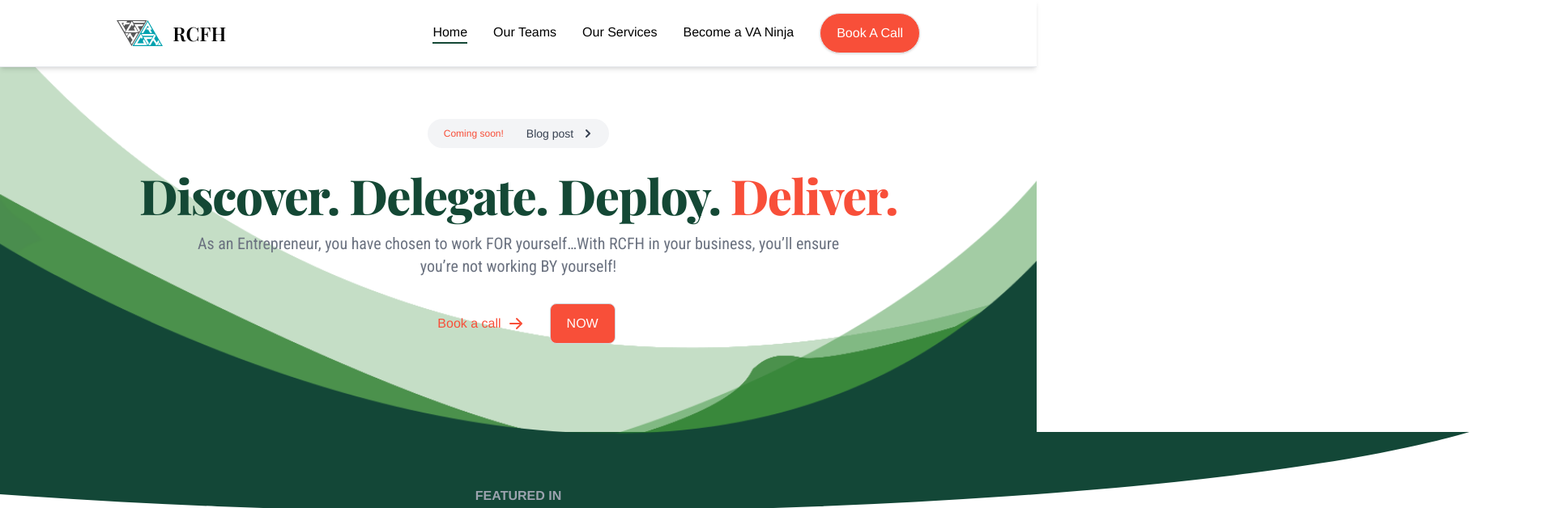
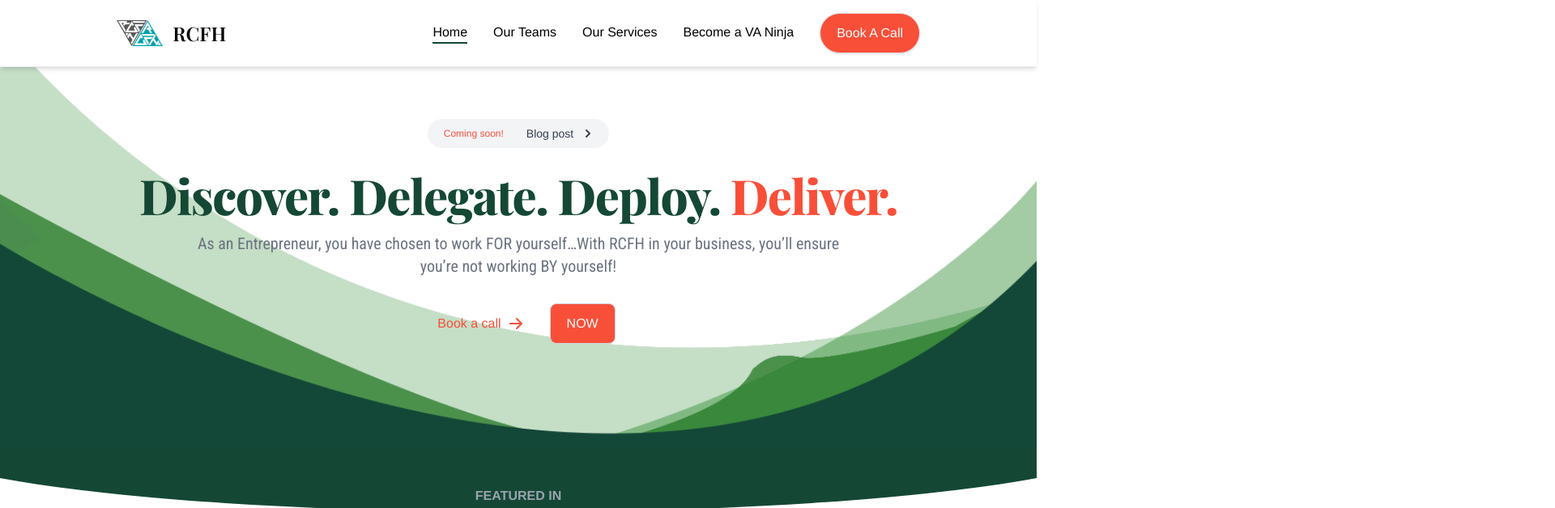
Before and after one commit to Gynius/rcfh, a React (Vite) app: page / in a window 1280 px wide. Shown: the top 628 px of the page at 81% size, 1920 px wide, since content can reach past the window. Built offline with nearby package versions, Linux system fonts and the light colour scheme; a web font is replaced by a local one.

Commit message:
fixes reposiveness and overflow

```diff
--- a/src/App.css
+++ b/src/App.css
@@ -5,7 +5,7 @@
   left: 50%;
   top: 0;
   transform: translateX(-50%) rotate(180deg); /* Center horizontally and rotate 180 degrees */
-  width: 200%;
+  width: 100%;
   height: 100%;
   background-image: url('/images/bg.png');
   z-index: -1; /* Ensure it’s behind other content */
@@ -19,7 +19,7 @@
   top: 0;
   left: 50%;
   transform: translateX(-50%) rotate(180deg); /* Center horizontally and rotate 180 degrees */
-  width: 200%;
+  width: 100%;
   height: 100%;
   background-color: rgba(20, 72, 53, .85); /* Semi-transparent overlay */
   z-index: 1; /* Ensure it’s on top of the red background but behind other content */
@@ -32,17 +32,17 @@
   color: white;
 }
 
-.hero::after {
+.hero::before {
   content: '';
   position: absolute;
-  bottom: -80px; /* Position it at the bottom of the parent */
-  left: 50%;
-  transform: translateX(-50%); /* Center horizontally */
-  width: 200%;
-  background-image: linear-gradient(to bottom, rgba(145, 145, 145, 0) 70%, #134737 30%);
-  height: 70%;
-  border-radius: 50%;
-  z-index: -1; /* Ensure it’s behind other content */
+  bottom:-80px; /* Position it at the bottom of the parent */
+  left: 0px;
+  transform: rotate(180deg); /* Center horizontally and rotate 180 degrees */
+  width: 100%;
+  height: 20%;
+  background-color: rgba(20, 72, 53, 1); /* Semi-transparent overlay */
+  z-index: -1; /* Ensure it’s on top of the red background but behind other content */
+  clip-path: ellipse(60% 100% at 50% 100%);
 }
 
 .service-arc::after {
--- a/src/index.css
+++ b/src/index.css
@@ -7,8 +7,6 @@
 body{
     background-color: #f1f1f1;
     background-color: #ffffff;
-    overflow-x: hidden;
-    max-width: 100%;
 }
 
   /*--------------------------------------------------------------
```
